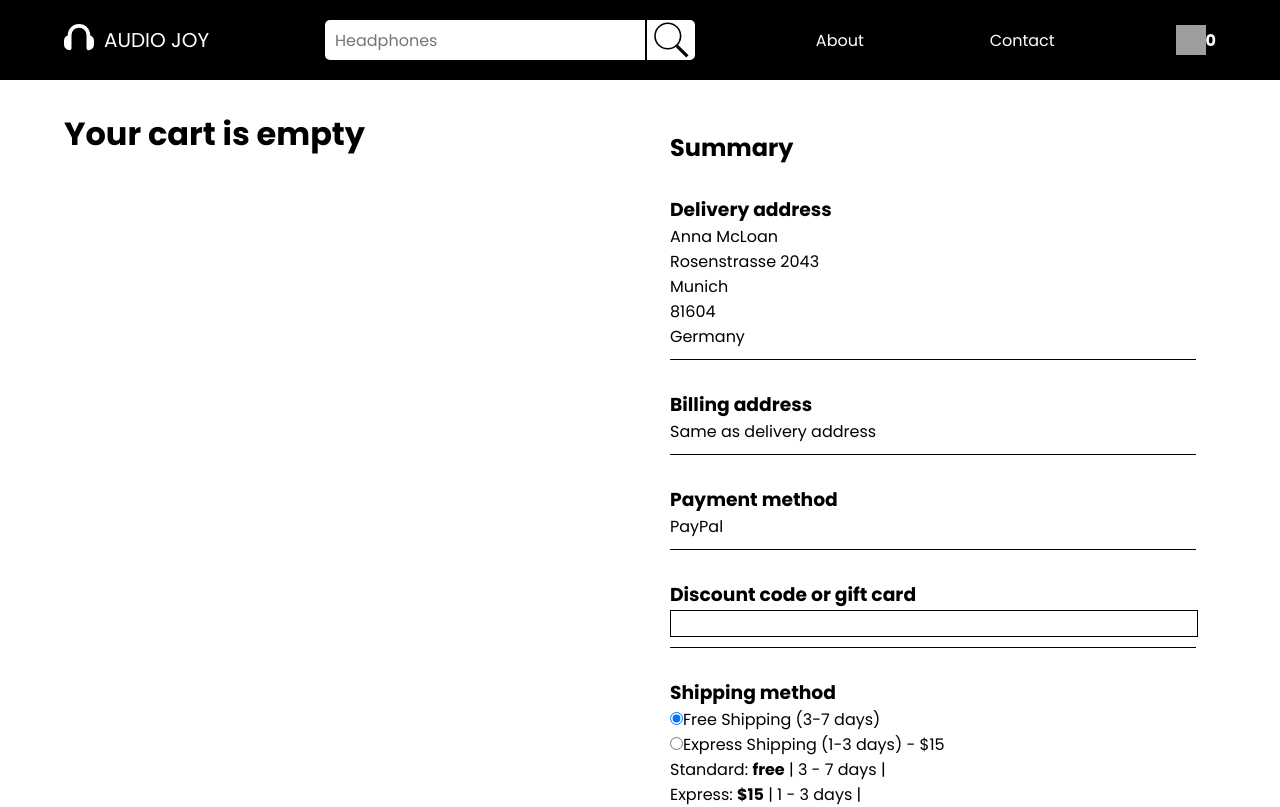
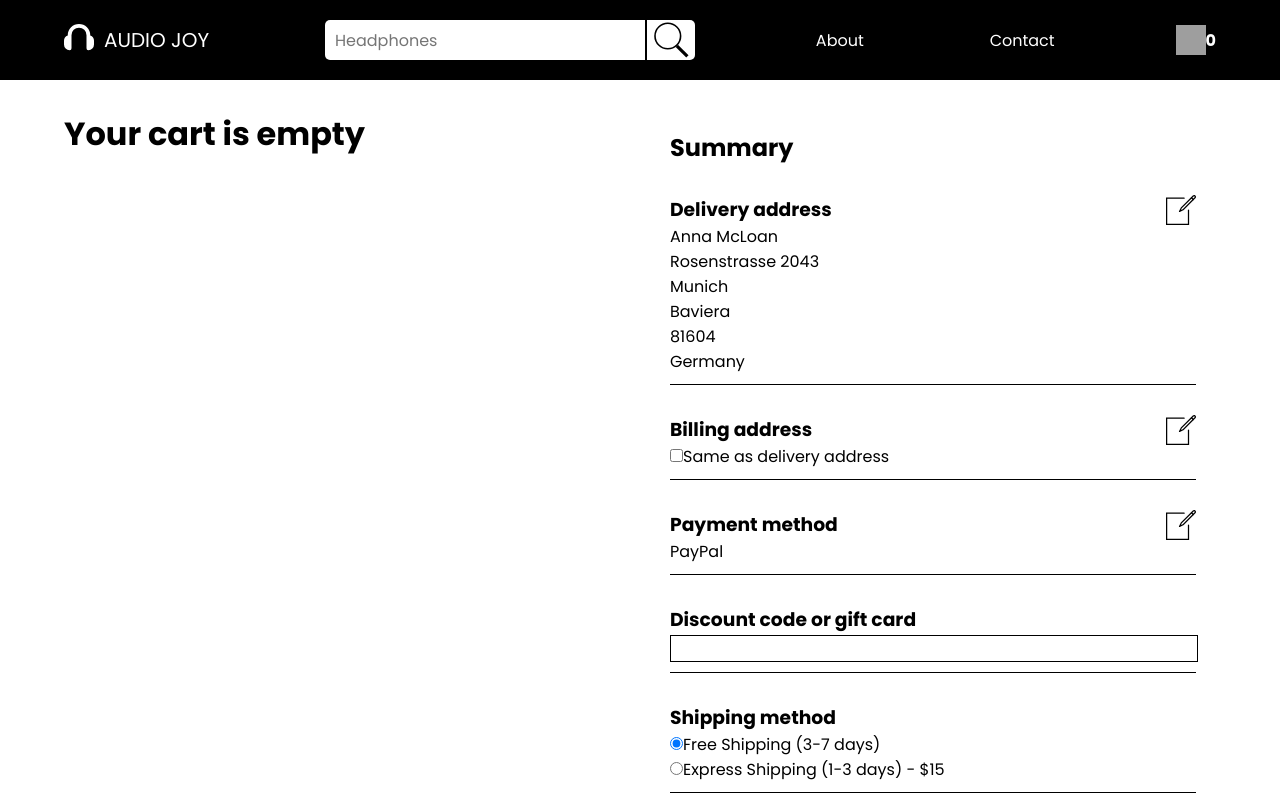
Before and after one commit to Netoxirey/nextjs-audio-joy, a Next.js app: page /cart in a window 1280 px wide. Shown: the top 807 px of the page. Built offline with nearby package versions, Linux system fonts and the light colour scheme; grey boxes are pictures that could not be loaded.

Commit message:
improving code

```diff
--- /dev/null
+++ b/src/app/components/Address.js
@@ -0,0 +1,43 @@
+import React from 'react';
+import Image from 'next/image';
+import styles from '../styles/Summary.module.css';
+
+function Address({ title, data, setData, form, setForm, formAddressError, handleSubmitAddress, handleCloseAddress }) {
+    const { person, address, city, state, zip, country } = data;
+
+    return (
+      <>
+        <h3>{title} address</h3>
+        <p>{person}</p>
+        <p>{address}</p>
+        <p>{city}</p>
+        <p>{state}</p>
+        <p>{zip}</p>
+        <p>{country}</p>
+        <button className={styles.cart__summary__edit}>
+          <Image src="/edit-logo.svg" alt="edit" width={30} height={30} onClick={() => setForm(form === title.toLowerCase() ? '' : title.toLowerCase())} />
+        </button>
+        <div className={`${styles.cart__modal} ${form === title.toLowerCase() ? styles.cart__modal__active : ''}`}>
+          <form className={`${styles.cart__modal__content} ${form === title.toLowerCase() ? styles.cart__modal__content__active : ''}`} onSubmit={handleSubmitAddress}>
+            <label htmlFor='name'>Name</label>
+            <input type="text" name="name" id="name" onChange={(e) => setData({ ...data, person: e.target.value })} value={person} />
+            <label htmlFor='address'>Address</label>
+            <input type="text" name="address" id="address" onChange={(e) => setData({ ...data, address: e.target.value })} value={address} />
+            <label htmlFor='city'>City</label>
+            <input type="text" name="city" id="city" onChange={(e) => setData({ ...data, city: e.target.value })} value={city} />
+            <label htmlFor="state">State/Province</label>
+            <input type="text" name="state" id="state" onChange={(e) => setData({ ...data, state: e.target.value })} value={state} />
+            <label htmlFor='zip'>Zip/PostalCode</label>
+            <input type="text" name="zip" id="zip" onChange={(e) => setData({ ...data, zip: e.target.value })} value={zip} />
+            <label htmlFor='country'>Country</label>
+            <input type="text" name="country" id="country" value={country} onChange={(e) => setData({ ...data, country: e.target.value })} />
+            <button className={styles.cart__modal__btn}>Save</button>
+            {formAddressError && <p className={styles.cart__summary__section__error}>Please fill all the fields</p>}
+            <Image src="/cross-logo.svg" alt="close" width={30} height={30} className={styles.cart__modal__cross} onClick={handleCloseAddress} />
+          </form>
+        </div>
+      </>
+    );
+  }
+
+  export default Address;
--- a/src/app/components/CartItems.js
+++ b/src/app/components/CartItems.js
@@ -22,7 +22,7 @@ function CartItems() {
       <div key={item._id} className={styles.cart__item}>
         <Image src={item.image} alt={item.name} width={300} height={300} className={styles.cart__image} />
         <h3>{item.name}</h3>
-        <p>price: <span>${item.price}</span></p>
+        <p>price: <span>${item.price} x {item.quantity}</span></p>
         <select className={styles.cart__item__select} defaultValue={item.quantity} onChange={(e) => handleChange(e, item)}>
           <option value="1">1</option>
           <option value="2">2</option>
--- a/src/app/components/Summary.js
+++ b/src/app/components/Summary.js
@@ -1,17 +1,92 @@
 'use client'
-import { useContext,useState, useRef } from 'react';
+import React, { useContext, useState, useRef, useEffect } from 'react';
 import { StoreContext } from '../context/StoreProvider';
 import styles from '../styles/Summary.module.css';
 import Image from 'next/image';
 import Link from 'next/link';
+import Address from './Address'; // Importamos el componente Address
 
+const DiscountCode = {
+  test10: 0.10,
+  test20: 0.20,
+  test30: 0.30,
+};
 
 function Summary() {
   const { cart, setCart } = useContext(StoreContext);
-
   const inputRef = useRef(null);
+  const checkoutRef = useRef(null);
   const [cartModal, setCartModal] = useState(false);
   const [shipping, setShipping] = useState(0);
+  const [discount, setDiscount] = useState(0);
+  const [error, setError] = useState(false);
+  const [form, setForm] = useState('');
+  const [formAddressError, setFormAddressError] = useState(false);
+  const [address, setAddress] = useState({
+    person: 'Anna McLoan',
+    address: 'Rosenstrasse 2043',
+    city: 'Munich',
+    state: 'Baviera',
+    zip: '81604',
+    country: 'Germany',
+  });
+  const [billing, setBilling] = useState({
+    person: '',
+    address: '',
+    city: '',
+    state: '',
+    zip: '',
+    country: '',
+  });
+  const total = cart.reduce((acc, product) => acc + product.price * product.quantity, 0);
+
+  useEffect(() => {
+    const isCartEmpty = cart.length === 0;
+    const isAddressIncomplete = Object.values(address).some((value) => value === '');
+    const isBillingIncomplete = Object.values(billing).some((value) => value === '');
+
+    if (isCartEmpty || isAddressIncomplete || isBillingIncomplete) {
+      inputRef.current.disabled = true;
+    } else {
+      inputRef.current.disabled = false;
+    }
+  }, [cart, address, billing]);
+
+  useEffect(() => {
+    if (address !== billing && checkoutRef.current) {
+      checkoutRef.current.checked = false;
+    }
+  }, [address, billing]);
+
+  const handleSubmitAddress = (e, title) => {
+    e.preventDefault();
+    const currentAddress = title === 'Delivery' ? address : billing;
+    if (!currentAddress.person || !currentAddress.address || !currentAddress.city || !currentAddress.state || !currentAddress.zip || !currentAddress.country) {
+      setFormAddressError(true);
+      return;
+    }
+    setFormAddressError(false);
+    if (title === 'Delivery') {
+      setAddress(currentAddress);
+    } else {
+      setBilling(currentAddress);
+    }
+    setForm('');
+    if (checkoutRef.current) {
+      checkoutRef.current.checked = false;
+    }
+  };
+
+  const handleCloseAddress = (title) => {
+    setForm('');
+    if (title === 'Delivery') {
+      setAddress({ ...address });
+    } else {
+      setBilling({ ...billing });
+    }
+    setFormAddressError(false);
+  };
+
   const handleRadioChange = (e) => {
     setShipping(+e.target.value);
   };
@@ -21,57 +96,92 @@ function Summary() {
     setCart([]);
   };
 
-
-      if (cart.length === 0 && inputRef.current) {
-        inputRef.current.disabled = true;
+  const handleDiscount = (e) => {
+    if (!e.target.value) {
+      setDiscount(0);
+      setError(false);
+      return;
     }
-
+    if (DiscountCode[e.target.value]) {
+      setDiscount(Math.round(total * DiscountCode[e.target.value]));
+      setError(false);
+      return;
+    }
+    setError(true);
+  };
 
   return (
     <>
       <div className={styles.cart__summary}>
         <h2>Summary</h2>
+        {/* Delivery Address */}
         <div className={styles.cart__summary__section}>
-          <h3>Delivery address</h3>
-          <p>Anna McLoan</p>
-          <p>Rosenstrasse 2043</p>
-          <p>Munich</p>
-          <p>81604</p>
-          <p>Germany</p>
+          <Address
+            title="Delivery"
+            data={address}
+            setData={setAddress}
+            form={form}
+            setForm={setForm}
+            formAddressError={formAddressError}
+            handleSubmitAddress={(e) => handleSubmitAddress(e, 'Delivery')}
+            handleCloseAddress={() => handleCloseAddress('Delivery')}
+          />
         </div>
+        {/* Billing Address */}
         <div className={styles.cart__summary__section}>
-          <h3>Billing address</h3>
-          <p>Same as delivery address</p>
+          <Address
+            title="Billing"
+            data={billing}
+            setData={setBilling}
+            form={form}
+            setForm={setForm}
+            formAddressError={formAddressError}
+            handleSubmitAddress={(e) => handleSubmitAddress(e, 'Billing')}
+            handleCloseAddress={() => handleCloseAddress('Billing')}
+          />
+          <div className={styles.cart__summary__checkbox}>
+            <input type="checkbox" name="billing" id="billing" onChange={() => setBilling(address)} ref={checkoutRef} />
+            <label htmlFor="billing">Same as delivery address</label>
           </div>
+        </div>
+        {/* Payment Method */}
         <div className={styles.cart__summary__section}>
           <h3>Payment method</h3>
           <p>PayPal</p>
+          <button className={styles.cart__summary__edit}>
+            <Image src="/edit-logo.svg" alt="edit" width={30} height={30} />
+          </button>
         </div>
+        {/* Discount Code */}
         <div className={styles.cart__summary__section}>
           <h3>Discount code or gift card</h3>
-          <input type="text" className={styles.cart__summary__section__input}/>
+          <input type="text" className={styles.cart__summary__section__input} onChange={handleDiscount} />
+          {error && <p className={styles.cart__summary__section__error}>Invalid code</p>}
         </div>
+        {/* Shipping Method */}
         <div className={styles.cart__summary__section}>
           <h3>Shipping method</h3>
           <label>
-            <input type="radio" name="shipping" value={0} onChange={handleRadioChange} defaultChecked/>
+            <input type="radio" name="shipping" value={0} onChange={handleRadioChange} defaultChecked />
             Free Shipping (3-7 days)
           </label>
           <br />
           <label>
-            <input type="radio" name="shipping" value={15} onChange={handleRadioChange}/>
+            <input type="radio" name="shipping" value={15} onChange={handleRadioChange} />
             Express Shipping (1-3 days) - $15
           </label>
-          <p>Standard: <span>free</span> | 3 - 7 days |</p>
-          <p>Express: <span>$15</span> | 1 - 3 days |</p>
         </div>
+        {/* Total Cost */}
         <div className={styles.cart__summary__section}>
           <h3>Total cost</h3>
-          <p>Items: <span>{cart.reduce((acc, product) => acc + product.quantity,0)}</span></p>
-          <p>Shipping: <span>{shipping !== 0 ?  "$15": "free"}</span></p>
-          <p>Total: <span>${cart.reduce((acc, item) => acc + item.price * item.quantity, 0) + shipping}</span></p>
+          <p>Discount code: <span>${discount ? discount : 0}</span></p>
+          <p>Items: <span>{cart.reduce((acc, product) => acc + product.quantity, 0)}</span></p>
+          <p>Shipping: <span>{shipping !== 0 ? "$15" : "free"}</span></p>
+          <p>Total: <span>${total + shipping - discount}</span></p>
         </div>
+        {/* Order and Pay Button */}
         <button className={styles.cart__btn} onClick={handleOrder} ref={inputRef}>Order and pay</button>
+        {/* Cart Modal */}
         <div className={`${styles.cart__modal} ${cartModal && styles.cart__modal__active}`}>
           <div className={`${styles.cart__modal__content} ${cartModal && styles.cart__modal__content__active}`}>
             <h2>Your order has been processed</h2>
@@ -84,7 +194,7 @@ function Summary() {
         </div>
       </div>
     </>
-  )
+  );
 }
 
-export default Summary
+export default Summary;
--- a/src/app/page.js
+++ b/src/app/page.js
@@ -1,4 +1,3 @@
-
 import Hero from './components/Hero'
 import { createClient,  } from 'next-sanity'
 import styles from './styles/Home.module.css'
--- a/src/app/search/page.js
+++ b/src/app/search/page.js
@@ -1,4 +1,3 @@
-
 
 function SearchPage() {
   return (
--- a/src/app/styles/Cart.module.css
+++ b/src/app/styles/Cart.module.css
@@ -40,7 +40,6 @@
 
 }
 
-
 .cart__item__select {
     width: 10rem;
     height: 2.3rem;
@@ -50,18 +49,6 @@
 }
 
 
-.cart__btn {
-    background-color: #000;
-    width: 100%;
-    height: 5rem;
-    border-radius: 2.5rem;
-    margin-top: auto;
-    color: #fff;
-    border: none;
-    transition: opacity 0.2s ease-in-out;
-    cursor: pointer;
-    box-shadow: 0px 5px 10px 0px rgba(0, 0, 0, 0.5);
-}
 
 .cart__btn:hover {
     opacity: 0.8;
--- a/src/app/styles/Summary.module.css
+++ b/src/app/styles/Summary.module.css
@@ -13,7 +13,20 @@
 .cart__summary__section{
     border-bottom: 1px solid #000;
     padding-bottom: 1rem;
+    position: relative;
 }
+
+.cart__summary__edit {
+    position: absolute;
+    top: 0;
+    right: 0;
+    background-color: transparent;
+    border: none;
+    text-align: center;
+    cursor: pointer;
+}
+
+
 .cart__summary__section:last-child {
     border-bottom: none;
     padding-bottom: 0;
@@ -24,6 +37,11 @@
     height: 2.5rem;
     background-color: #fff;
     border: 1px solid #000;
+}
+
+.cart__summary__section__error {
+    color: red;
+    font-size: 1.2rem;
 }
 
 .cart_summary_section__radio {
@@ -102,6 +120,16 @@
     box-shadow: 0px 5px 10px 0px rgba(0, 0, 0, 0.5);
 }
 
+.cart__modal__cross {
+    position: absolute;
+    top: 2rem;
+    right: 2rem;
+    background-color: transparent;
+    border: none;
+    text-align: center;
+    cursor: pointer;
+}
+
 .cart__modal__image {
     align-self: center;
 }
```
Also changed, not shown: public/edit-logo.svg (added). Lines whose indentation alone changed are shown as unchanged.
